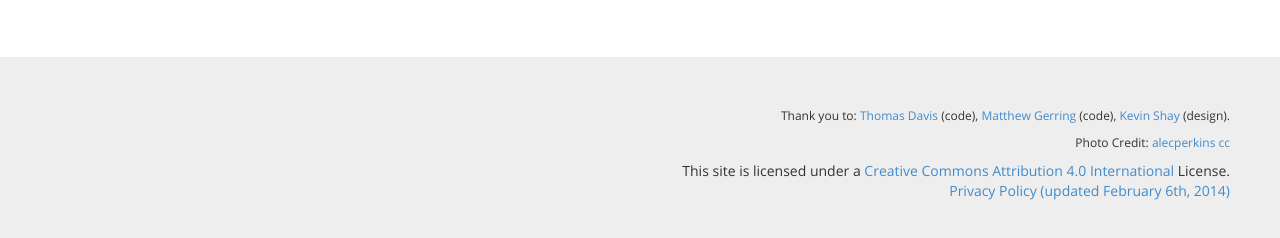
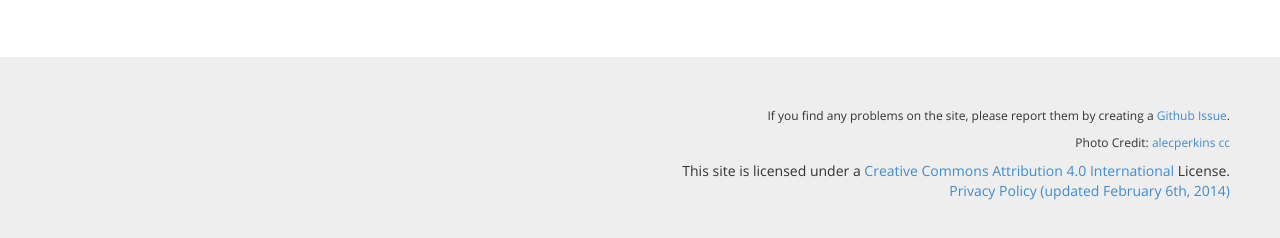
Before and after one commit to tfrce/thedaywefightback, a Jekyll site: the page built from _posts/2014-02-05-open-letter-to-wikipedia.markdown, in a window 1280 px wide. Shown: the part 2158-2396 px from the top of the page. Built offline with Jekyll 4.4.1, drawn with Linux system fonts in a browser that asks for light colours; Markdown is read by kramdown in place of the engine named in the settings; comment, search, counter and statistics services are not loaded.

Commit message:
footer change

```diff
--- a/_includes/footer.html
+++ b/_includes/footer.html
@@ -1,5 +1,5 @@
     <footer>
-        <p class="smalltext">Thank you to: <a href="https://twitter.com/neutralthoughts" target="_blank">Thomas Davis</a> (code), <a href="http://matthewgerring.com">Matthew Gerring</a> (code), <a href="http://www.shaykevin.com/" target="_blank">Kevin Shay</a> (design).</p>
+        <p class="smalltext">If you find any problems on the site, please report them by creating a <a href="https://github.com/tfrce/thedaywefightback/issues">Github Issue</a>.</p>
         <p class="smalltext">Photo Credit: <a href="http://www.flickr.com/photos/27366393@N00/6723906167/">alecperkins</a> <a href="http://creativecommons.org/licenses/by/2.0/">cc</a></p>
         <p>This site is licensed under a <a href="http://creativecommons.org/licenses/by/4.0/" target="_blank">Creative Commons Attribution 4.0 International</a> License.
             <br/><a href="/privacy/" style="float: right;">Privacy Policy (updated February 6th, 2014)</a>
```
